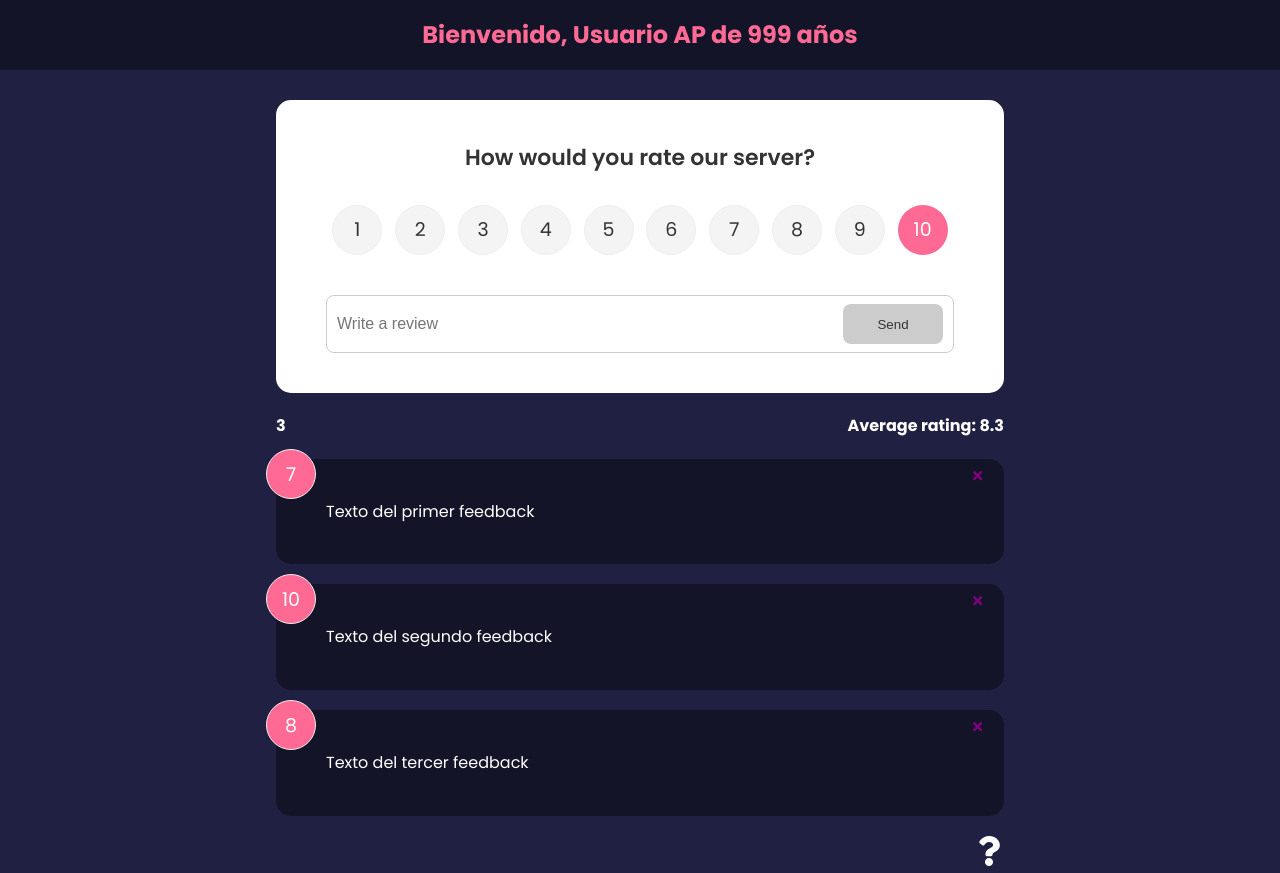
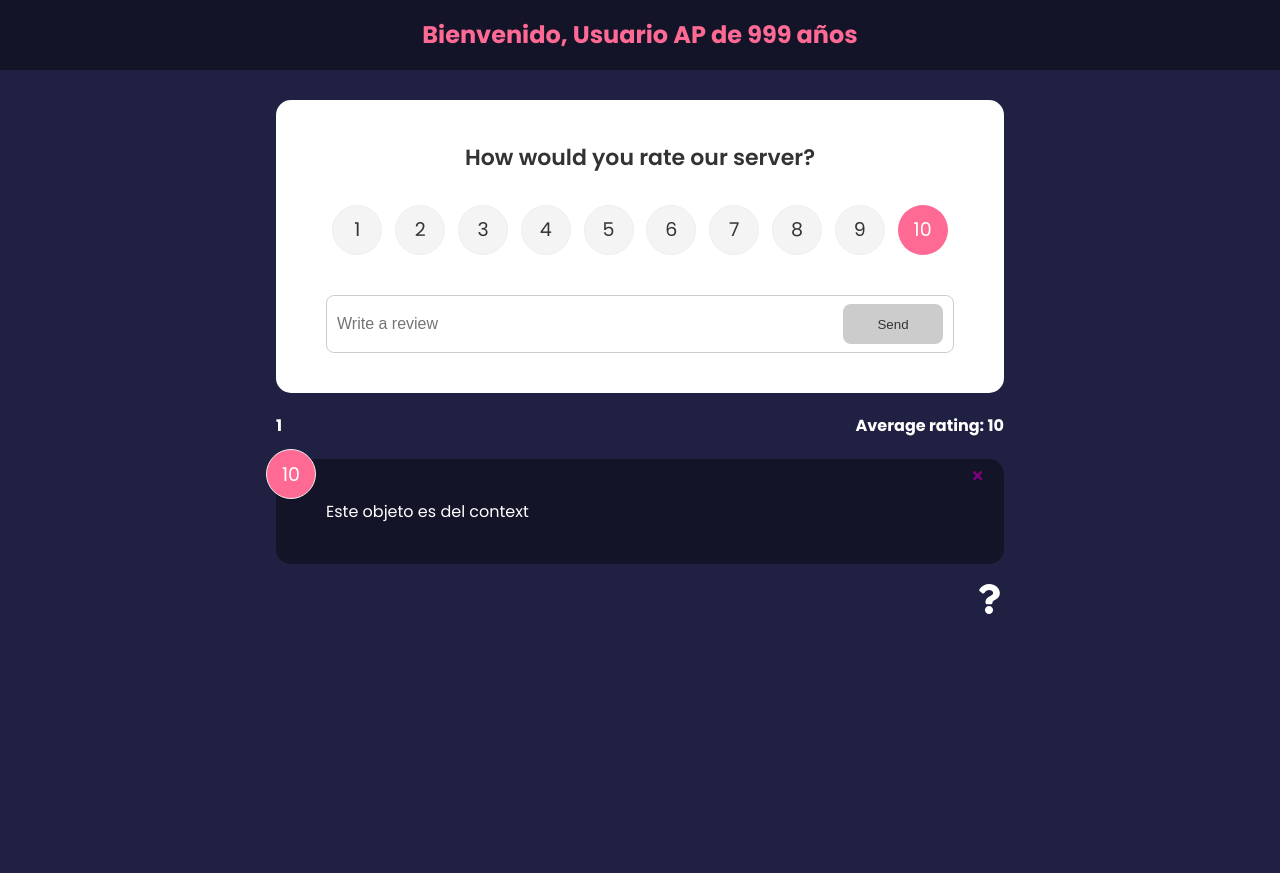
Before and after one commit to FernandoGP98/feedback-app, a React (Create React App) app: page / in a window 1280 px wide. After the commit the page ends 800 px from the top, so only its background shows below. Built offline with nearby package versions, Linux system fonts and the light colour scheme.

Commit message:
Get global state with the userContext hook

```diff
--- a/src/App.js
+++ b/src/App.js
@@ -48,8 +48,8 @@
                         <Route exact path='/' element={
                             <>
                             <FeedbackForm handleAdd={addFeedBack}></FeedbackForm>
-                            <FeedbackStats feedback={feedback}></FeedbackStats>
-                            <FeedbackList feedback={feedback} handleDelete={deleteFeedback}/>
+                            <FeedbackStats></FeedbackStats>
+                            <FeedbackList handleDelete={deleteFeedback}/>
                             </>
                         }>
                         </Route>
--- a/src/components/FeedbackList.jsx
+++ b/src/components/FeedbackList.jsx
@@ -1,9 +1,12 @@
 //For animations
 import { motion, AnimatePresence } from 'framer-motion'
+import { useContext } from 'react'
 import PropTypes from "prop-types"
 import FeedbackItem from "./FeedbackItem"
+import FeedbackContext from '../context/FeedbackContext'
 
-function FeedbackList({ feedback, handleDelete }) {
+function FeedbackList({ handleDelete }) {
+    const { feedback } = useContext(FeedbackContext)
 
     if (!feedback || feedback.length === 0) {
         return <p>No feedback yet</p>
--- a/src/components/FeedbackStats.jsx
+++ b/src/components/FeedbackStats.jsx
@@ -1,6 +1,10 @@
 import PropTypes from 'prop-types'
+import { Context, useContext } from 'react'
+import FeedbackContext from '../context/FeedbackContext'
 
-export default function FeedbackStats({ feedback }) {
+export default function FeedbackStats() {
+
+    const { feedback } = useContext(FeedbackContext)
 
     //Calculate rating average
     let average = feedback.reduce((acc, current) => {
```
